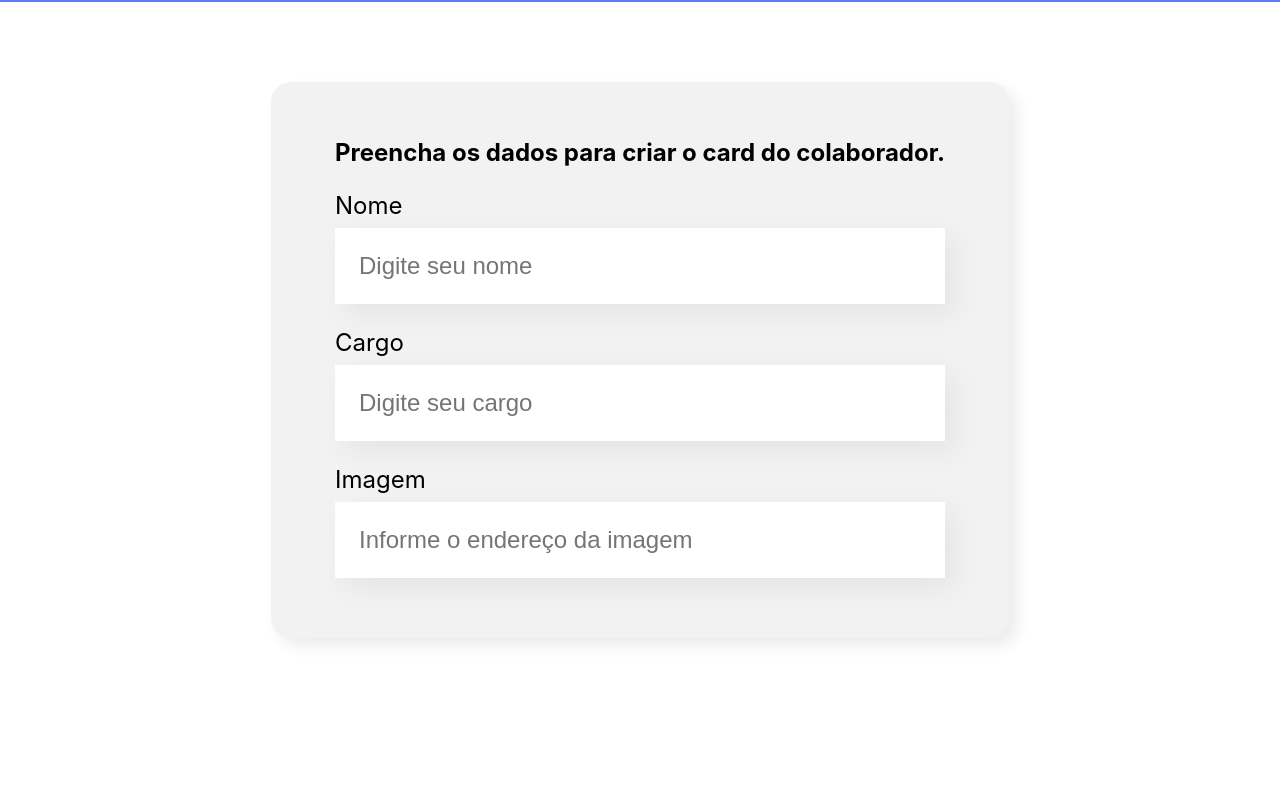
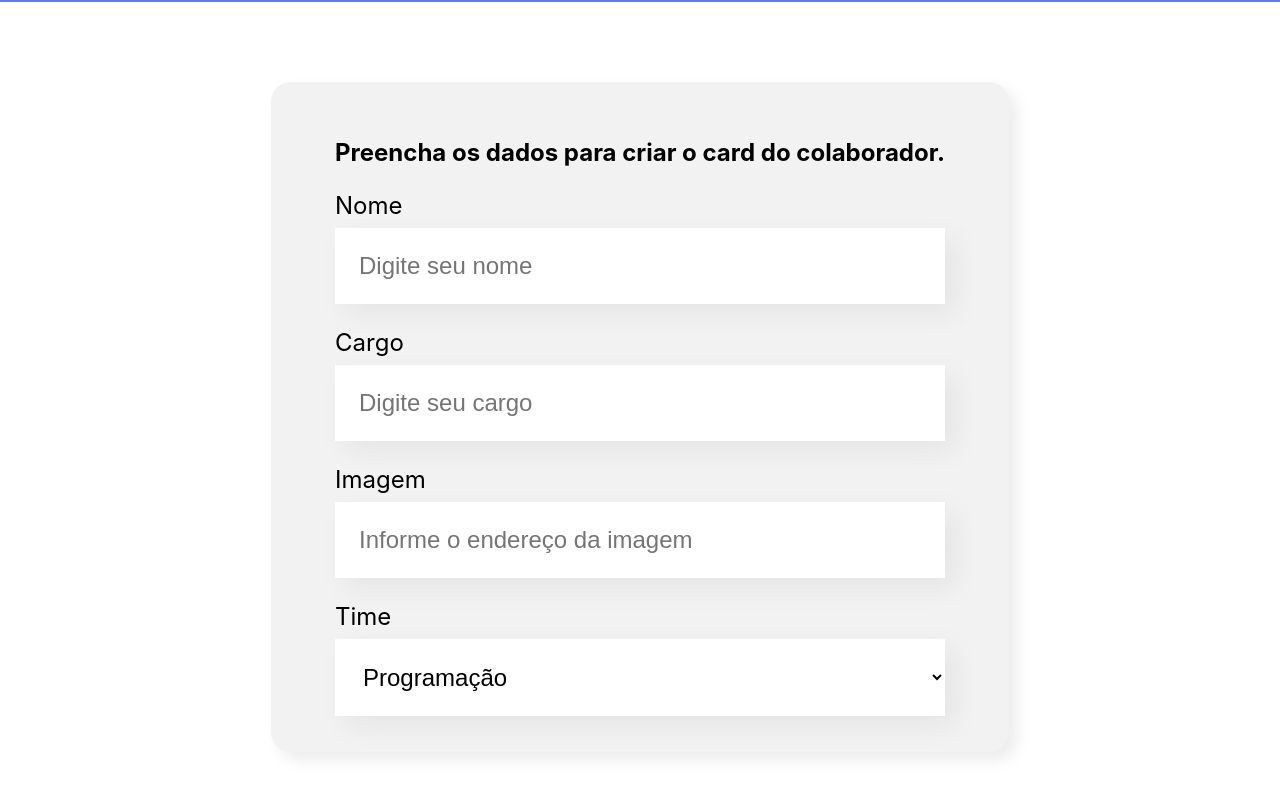
Before and after one commit to caruazu/organo-react, a JavaScript app: page / in a window 1280 px wide. Shown: the part 496-1292 px from the top of the page. Before the commit the page ends 1214 px from the top, so only its background shows below. Built offline with nearby package versions, Linux system fonts and the light colour scheme; the HTML template or start-up script is replaced by a standard one.

Commit message:
novo componente select

```diff
--- a/src/components/FormPage/FormPage.js
+++ b/src/components/FormPage/FormPage.js
@@ -1,7 +1,18 @@
 import './FormPage.css'
 import InputText from '../InputText/InputText'
+import InputSelect from '../InputSelect/InputSelect'
 
 const FormPage = () => {
+    const times = [
+        'Programação',
+        'Front-End',
+        'Data Science',
+        'Devops',
+        'UX e Design',
+        'Mobile',
+        ' Inovação e Gestão'
+    ]
+
     return (
         <section className='form-page'>
             <form>
@@ -9,6 +20,7 @@ const FormPage = () => {
                 <InputText label="Nome" placeholder="Digite seu nome"></InputText>
                 <InputText label="Cargo" placeholder="Digite seu cargo"></InputText>
                 <InputText label="Imagem" placeholder="Informe o endereço da imagem"></InputText>
+                <InputSelect label="Time" times={times}/>
             </form>
         </section>
     )
--- /dev/null
+++ b/src/components/InputSelect/InputSelect.css
@@ -0,0 +1,15 @@
+.input-select select {
+    background-color: #fff;
+    box-shadow: 10px 10px 30px rgba(0, 0, 0, 0.06);
+    width: 100%;
+    border: none;
+    font-size: 24px;
+    padding: 24px;
+    box-sizing: border-box;
+}
+
+.input-select label{
+    display: block;
+    margin-bottom: 8px;
+    font-size: 24px;
+}
--- /dev/null
+++ b/src/components/InputSelect/InputSelect.js
@@ -0,0 +1,16 @@
+import './InputSelect.css'
+
+const InputSelect = (props) => {
+    return (
+        <div className='input-select'>
+            <label>{props.label}</label>
+            <select>
+                {props.times.map(time => {
+                    return <option key={time}>{time}</option>
+                })}
+            </select>
+        </div>
+    )
+}
+
+export default InputSelect
```
